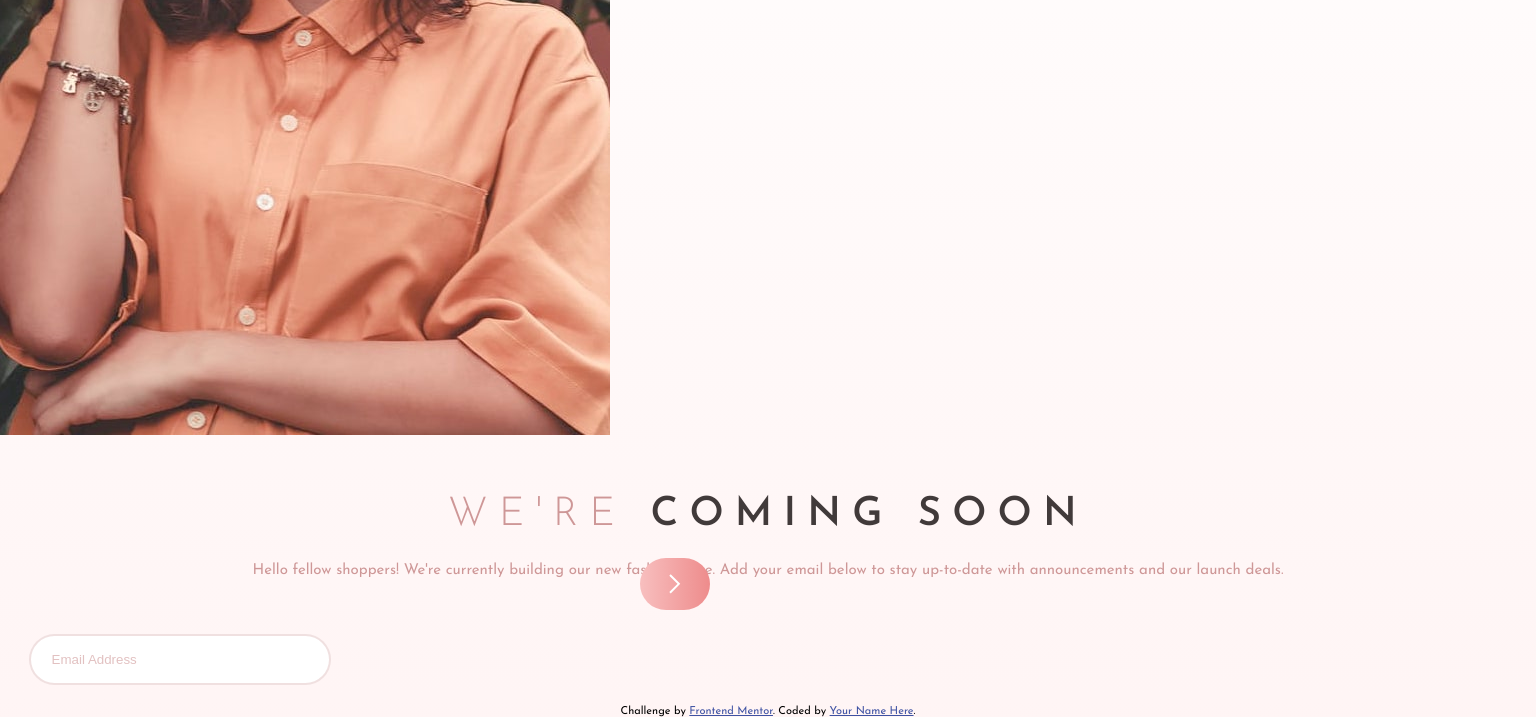
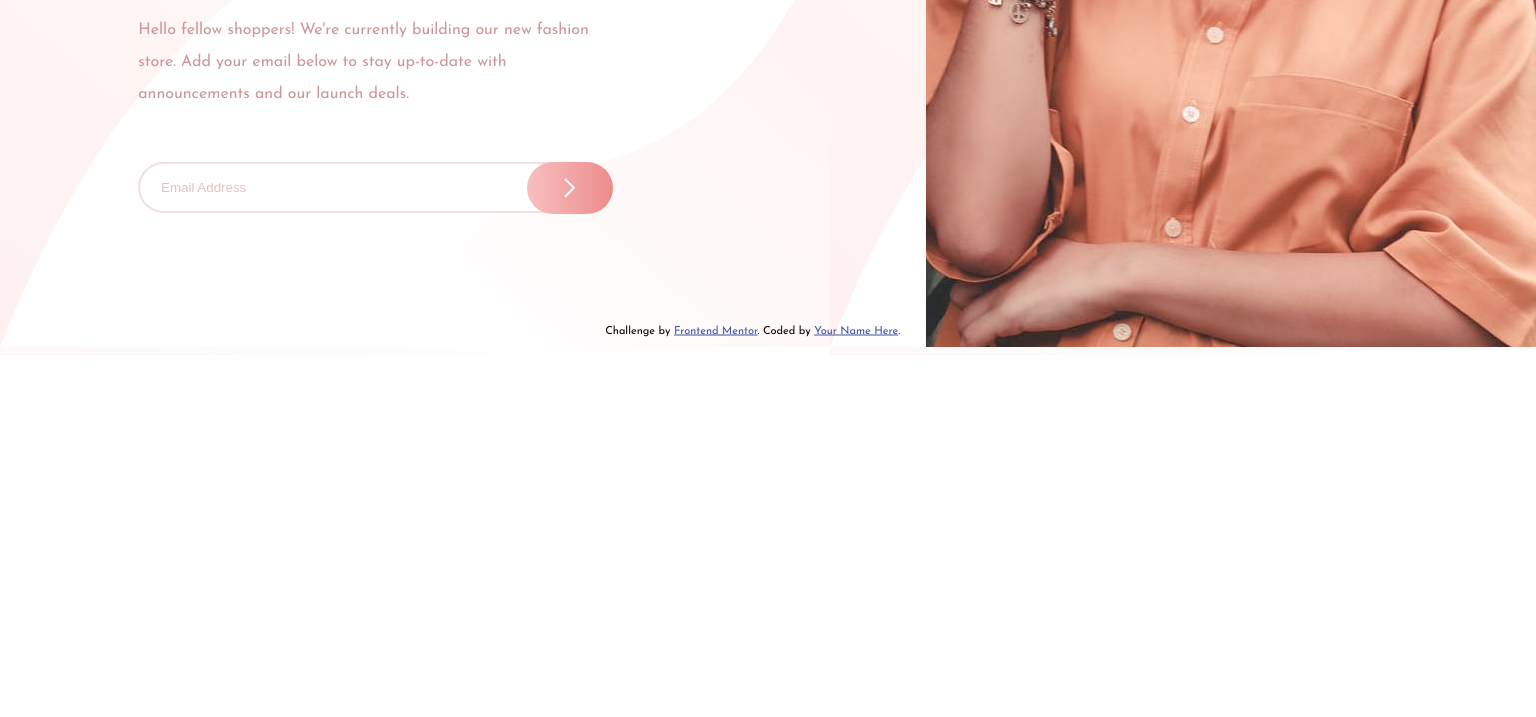
Before and after one commit to P-Gayle/base-apparel, a plain HTML site: page index.html in a window 1536 px wide. Shown: the part 453-1170 px from the top of the page. After the commit the page ends 809 px from the top, so only its background shows below. Drawn offline with Linux system fonts and the light colour scheme.

Commit message:
css for large screen

```diff
--- a/index.html
+++ b/index.html
@@ -16,7 +16,7 @@
     <img src="images/logo.svg" alt="logo" id="logo">
   </header>
 
-  <picture>
+  <picture id="image">
     <source
        media="(max-width: 445px)"
        srcset="images/hero-mobile.jpg">
@@ -26,6 +26,8 @@
     <img src="images/hero-desktop.jpg"
     alt="pretty lady">
  </picture>
+
+ <div class="main">
 
   <h1 id="soon">
     <span id="we">WE'RE</span> COMING SOON
@@ -42,7 +44,8 @@
     <input type="image" id="submit-button" alt="submit" src="images/icon-arrow.svg">
   </form>
 
-    <!-- Email Address -->
+</div>
+
 
     <footer>
       <p class="attribution">
--- a/style.css
+++ b/style.css
@@ -6,7 +6,8 @@
 
 body {
     font-family:'Josefin Sans', sans-serif;
-    background: linear-gradient(to bottom, hsl(0, 0%, 100%), hsl(0, 100%, 98%));
+    background-image: linear-gradient(to bottom, hsl(0, 0%, 100%), hsl(0, 100%, 98%));
+    height: 80vh;
 
 }
 
@@ -63,9 +64,82 @@ body {
 
 }
 
+#submit-button:hover {
+    background: linear-gradient(to right, hsl(0, 80%, 96%),hsl(0, 74%, 84%));
+    cursor: pointer;
+
+}
+
 footer{
     margin-top: 1.3rem;
 }
 
 .attribution { font-size: 11px; text-align: center; }
 .attribution a { color: hsl(228, 45%, 44%); }
+
+@media screen and (min-width: 1440px) {
+    #image {
+        position: absolute;
+        right: 0px;
+        top: 0px;
+    }
+
+    #logo {
+        position: absolute;
+        left: 110px;
+        top: 40px;
+
+    }
+
+    .attribution {
+        font-size: 11px;
+        text-align: center;
+        position: absolute;
+        top: 98%;
+        left:49%;
+        transform: translate(-50%, -50%);
+    }
+
+    .main {
+        width: 50%;
+        margin-top: 11%;
+        margin-left: 9%;
+
+
+    }
+
+    #soon {
+        font-size: 4rem;
+        letter-spacing: 1.1rem;
+        padding-right: 50%;
+        line-height: 4.5rem;
+        text-align: left;
+
+    }
+
+    #info {
+        text-align: left;
+        margin-left: 0px;
+        padding-right: 35%;
+        line-height: 2rem;
+        font-size: 16px;
+
+    }
+
+    #email {
+         padding-right: 16rem;
+         margin-left: 0px;
+         margin-right: 1rem;
+    }
+
+    #submit-button {
+        transform: translate(-90px,22px);
+        padding-left: 2.3rem;
+        padding-right: 2.3rem;
+    }
+
+    body {
+        background-image: url("images/bg-pattern-desktop.svg");
+    }
+
+}
```
Lines whose indentation alone changed are shown as unchanged.
